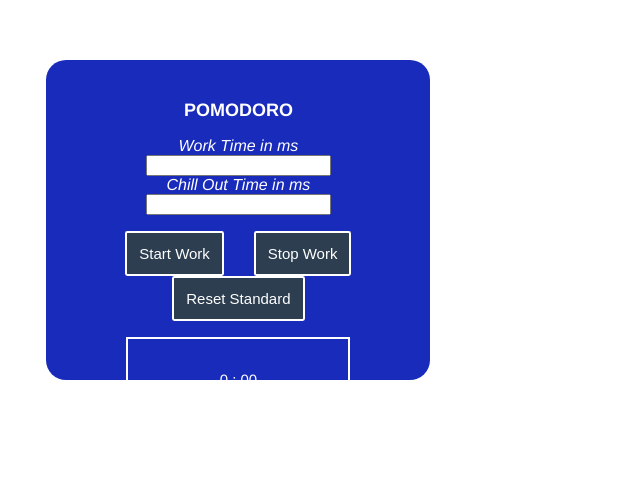
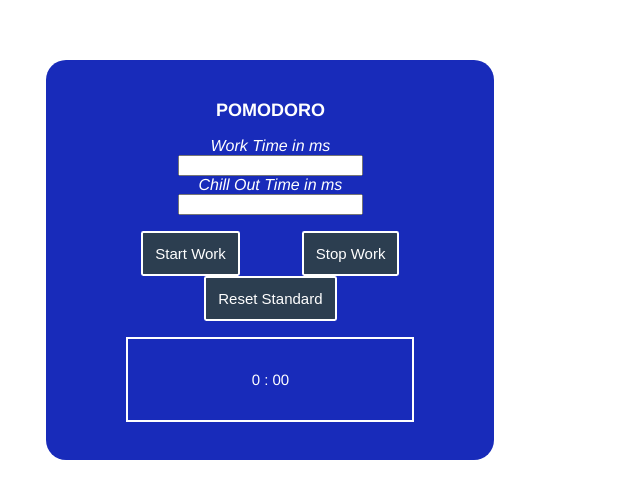
Before and after one commit to Rosalieba/pomodoro-app, a Vue app: page / in a window 1280 px wide. Shown: the top 498 px of the page, without its empty margins (0-640 px from the left). Built offline with nearby package versions, Linux system fonts and the light colour scheme.

Commit message:
Changed width and height timer container

```diff
--- a/src/App.vue
+++ b/src/App.vue
@@ -113,8 +113,8 @@ export default {
 }
 
 .timer {
-  width: 20vw;
-  height: 20vh;
+  width: 25vw;
+  height: 30vh;
   border-radius: 20px;
   background: #182bba;
   color: white;
```
